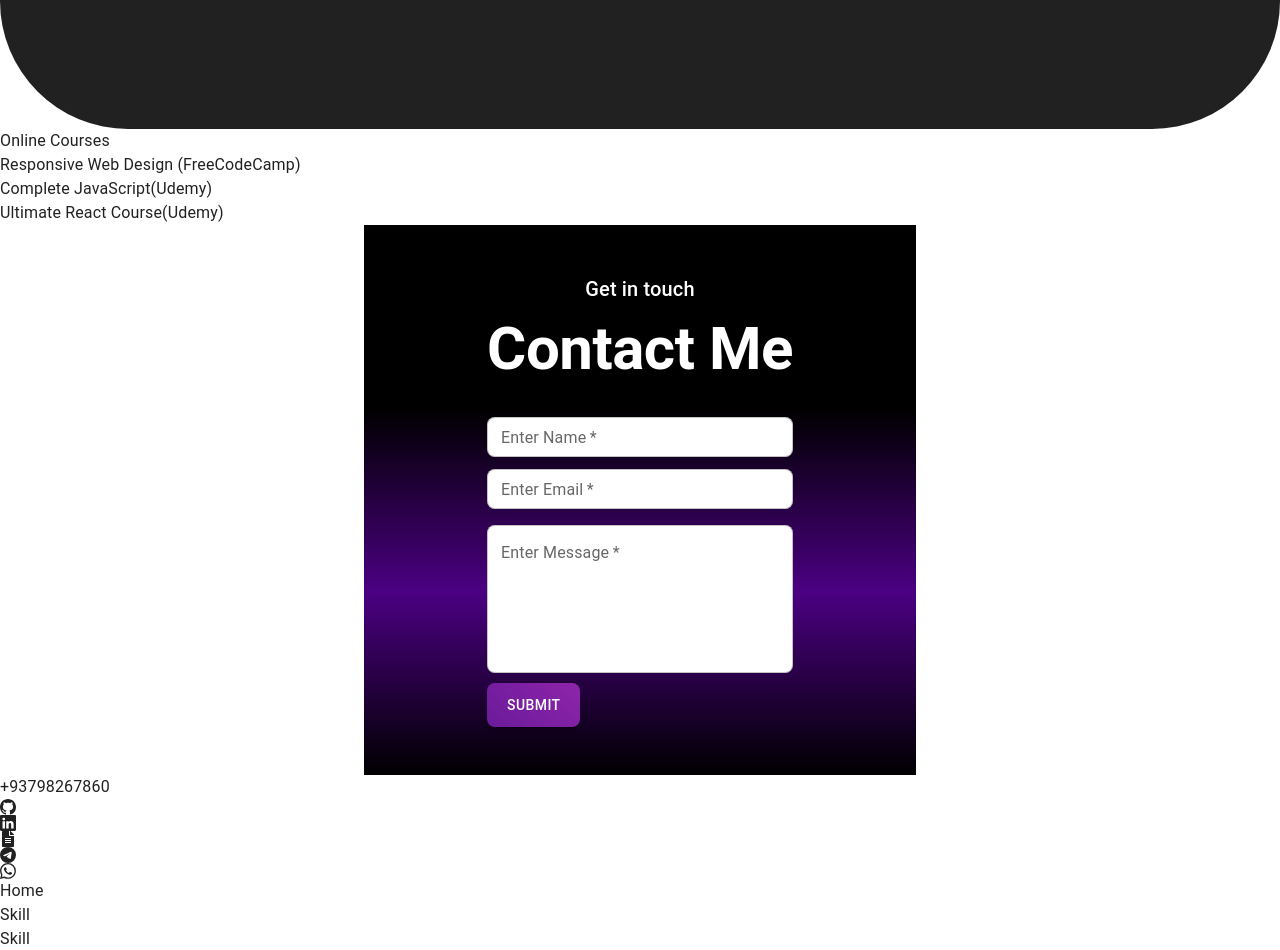
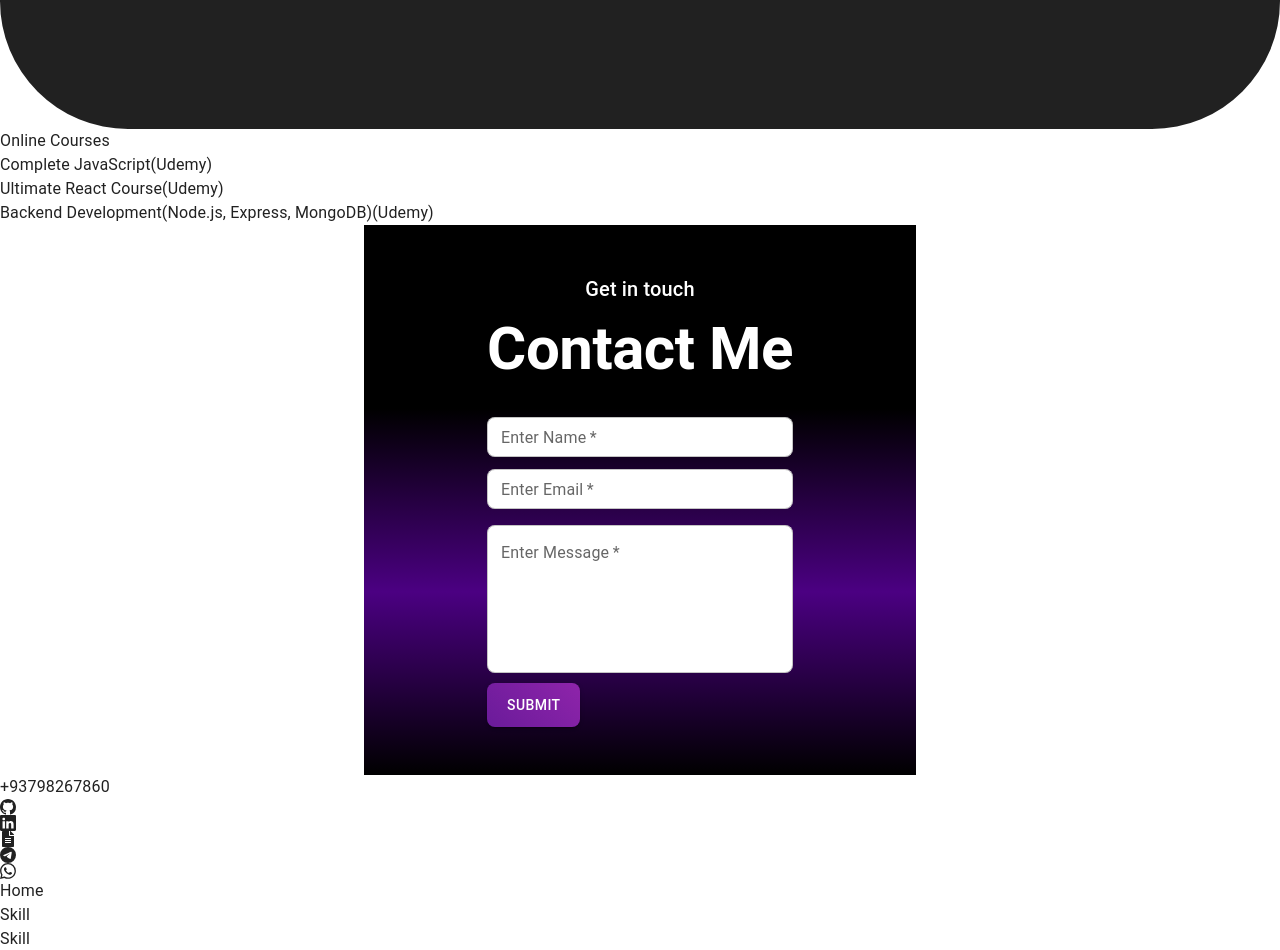
Before and after one commit to MOwaisAzizi/Azizi-Portfolio, a React (Vite) app: page / in a window 1280 px wide. Shown: the part 8139-9089 px from the top of the page. Built offline with nearby package versions, Linux system fonts and the light colour scheme.

Commit message:
update text

```diff
--- a/src/Componets/Education/Education.jsx
+++ b/src/Componets/Education/Education.jsx
@@ -108,9 +108,9 @@ function Education() {
           <ul className="mb-4 text-base font-normal text-gray-400">
 
             <ul className=" list-disc">
-              <li>Responsive Web Design (FreeCodeCamp)</li>
               <li>Complete JavaScript(Udemy)</li>
               <li>Ultimate React Course(Udemy)</li>
+              <li>Backend Development(Node.js, Express, MongoDB)(Udemy)</li>
             </ul>
 
           </ul>
```
